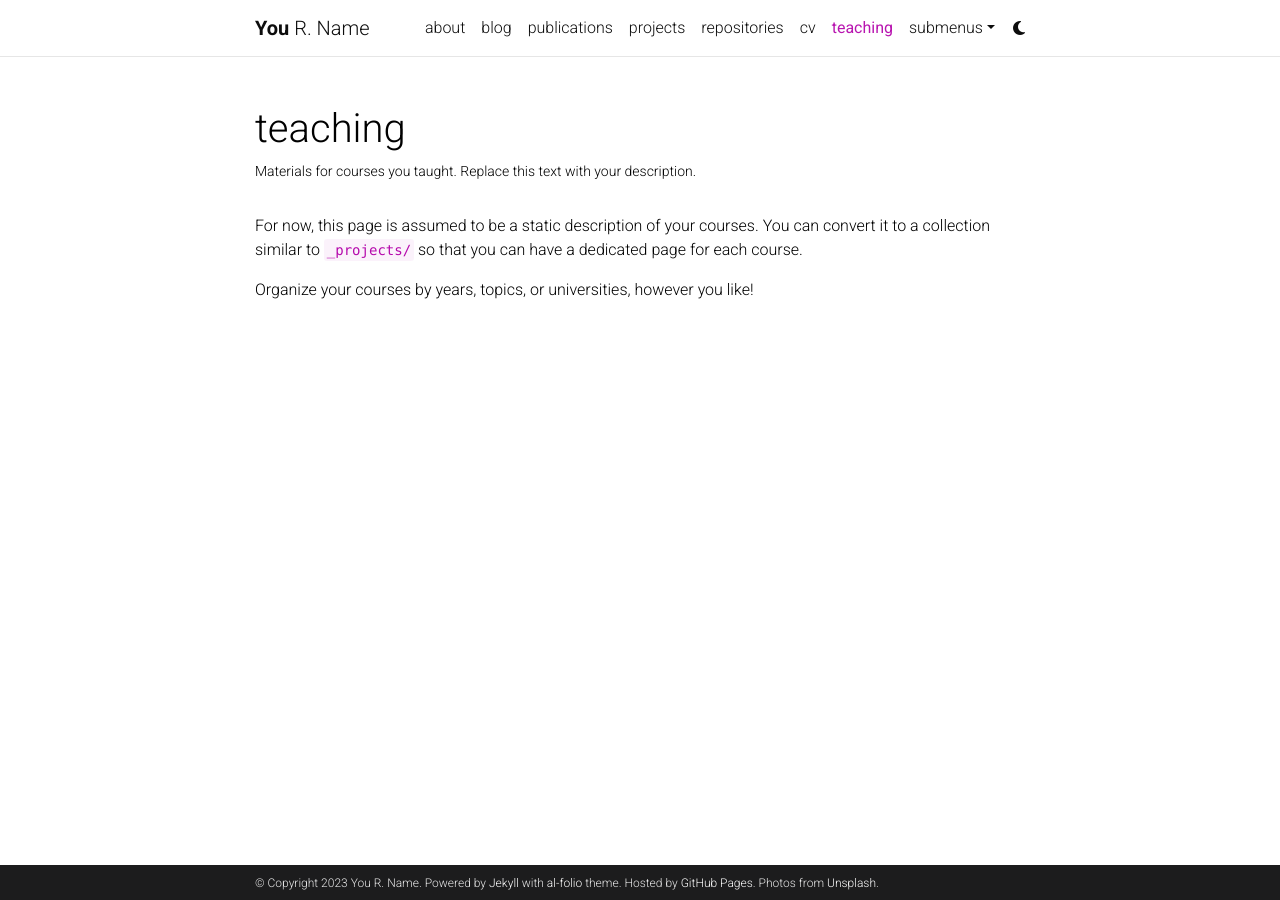
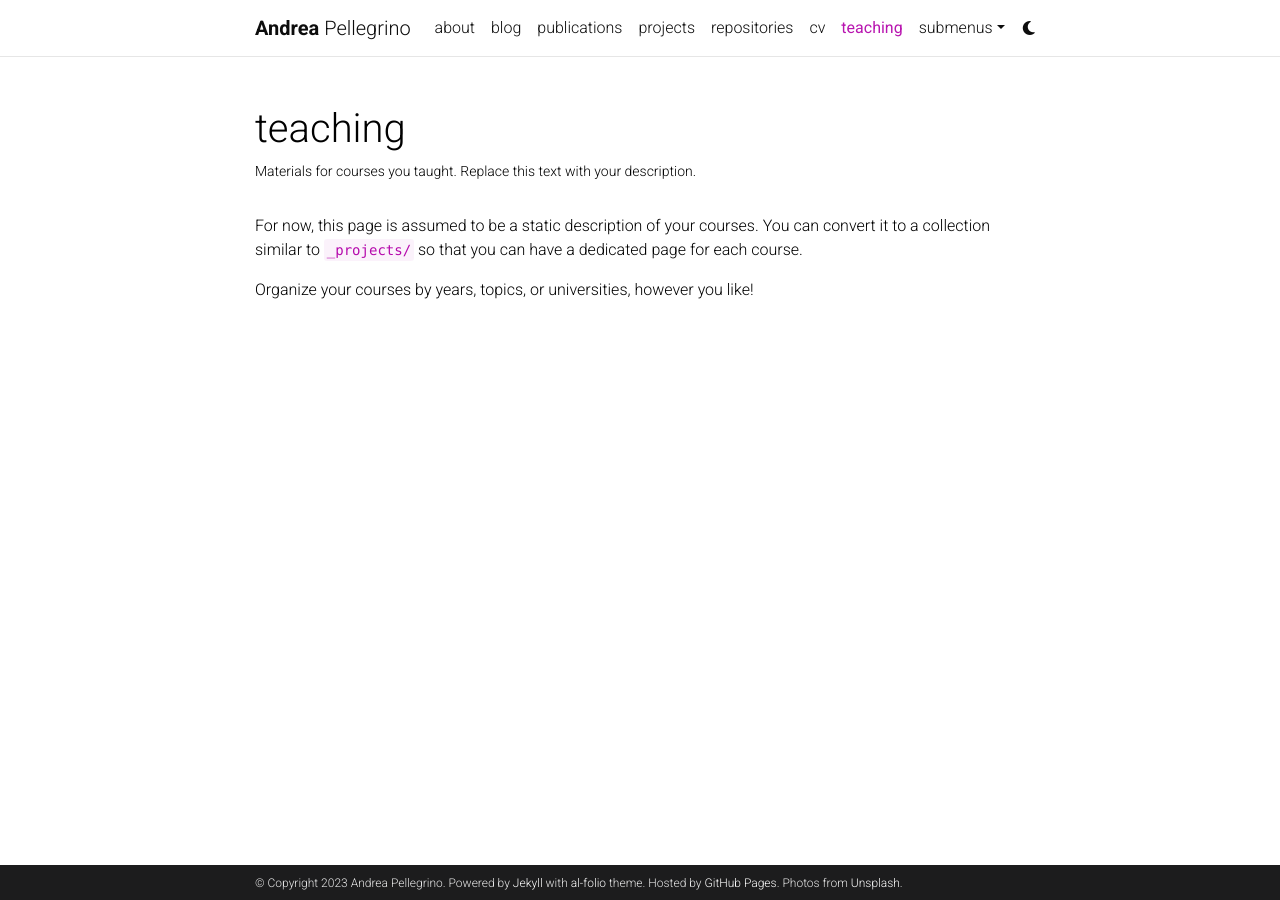
Before and after one commit to feliceandreapellegrino/feliceandreapellegrino.github.io, a Jekyll site: the page built from _pages/teaching.md, in a window 1280 px wide. Built offline with Jekyll 4.4.1, drawn with Linux system fonts in a browser that asks for light colours; comment, search, counter and statistics services are not loaded; a style sheet for code colours, icons or effects is not loaded.

Commit message:
changed scholar settings

```diff
--- a/_config.yml
+++ b/_config.yml
@@ -3,17 +3,17 @@
 # -----------------------------------------------------------------------------
 
 title: blank # the website title (if blank, full name will be used instead)
-first_name: You
-middle_name: R.
-last_name: Name
-email: you@example.com
+first_name: Andrea
+middle_name:
+last_name: Pellegrino
+email: fapellegrino@units.it
 description: > # the ">" symbol means to ignore newlines until "footer_text:"
   A simple, whitespace theme for academics. Based on [*folio](https://github.com/bogoli/-folio) design.
 footer_text: >
   Powered by <a href="https://jekyllrb.com/" target="_blank">Jekyll</a> with <a href="https://github.com/alshedivat/al-folio">al-folio</a> theme.
   Hosted by <a href="https://pages.github.com/" target="_blank">GitHub Pages</a>.
   Photos from <a href="https://unsplash.com" target="_blank">Unsplash</a>.
-keywords: jekyll, jekyll-theme, academic-website, portfolio-website  # add your own keywords or leave empty
+keywords: jekyll, jekyll-theme, academic-website, portfolio-website, control systems, robotics, machine learning  # add your own keywords or leave empty
 
 lang: en # the language of your site (for example: en, fr, cn, ru, etc.)
 icon: ⚛️  # the emoji used as the favicon (alternatively, provide image name in /assets/img/)
@@ -45,7 +45,7 @@
 # will use title and url fields
 # Take a look to https://github.com/jekyll/jekyll-feed for more customization
 
-rss_icon: true
+rss_icon: false
 
 # -----------------------------------------------------------------------------
 # Layout
@@ -274,8 +274,8 @@
 
 scholar:
 
-  last_name: [Einstein]
-  first_name: [Albert, A.]
+  last_name: [Pellegrino]
+  first_name: [Felice Andrea]
 
   style: apa
   locale: en
@@ -307,7 +307,7 @@
 filtered_bibtex_keywords: [abbr, abstract, arxiv, bibtex_show, html, pdf, selected, supp, blog, code, poster, slides, website, preview, altmetric]
 
 # Maximum number of authors to be shown for each publication (more authors are visible on click)
-max_author_limit: 3  # leave blank to always show all authors
+max_author_limit: 15  # leave blank to always show all authors
 more_authors_animation_delay: 10  # more authors are revealed on click using animation; smaller delay means faster animation
 
 
```
